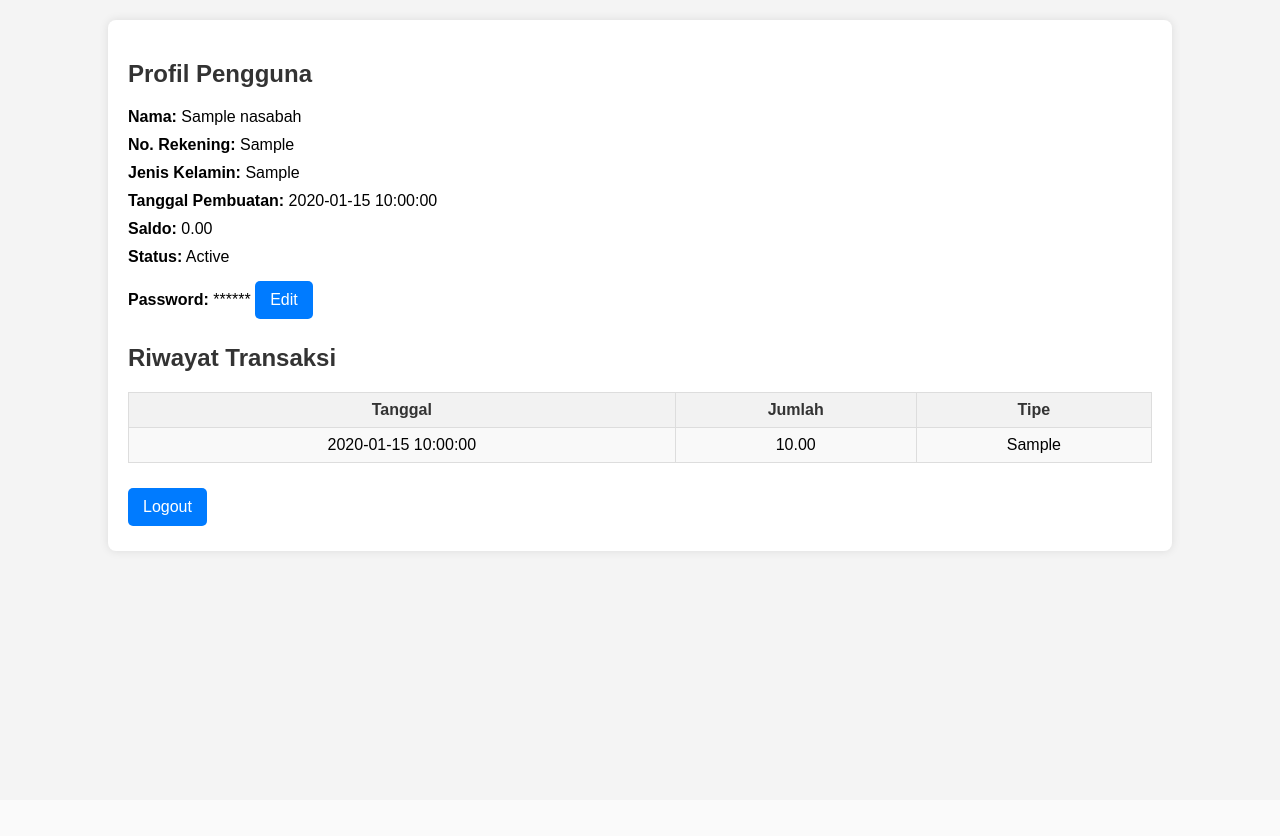
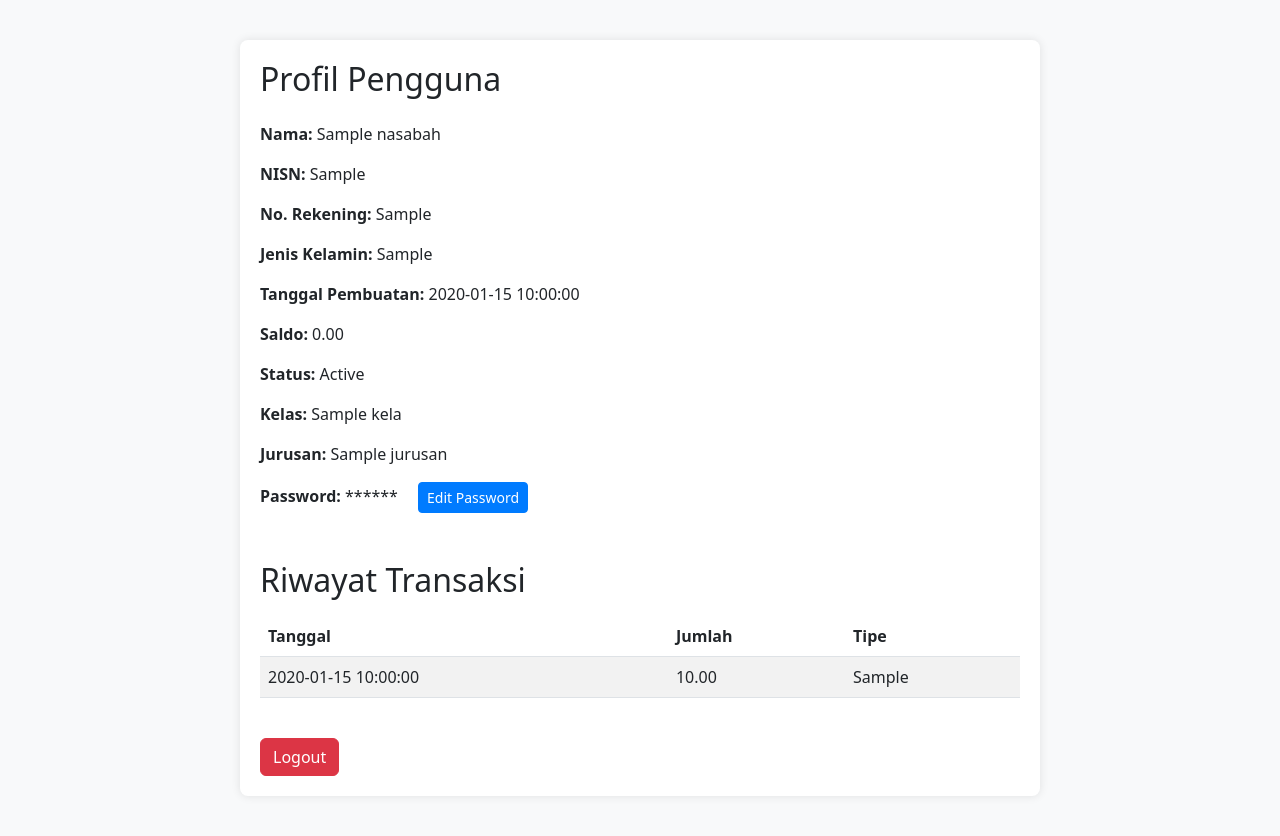
Before and after one commit to Argapr/CRUD_bankmini, a PHP site: page /Users/index.php in a window 1280 px wide. Before the commit the page ends 554 px from the top, so only its background shows below. Run offline with PHP 8.4, Linux system fonts and the light colour scheme; the visitor is signed in with stand-in values (Sample User, id 1); tables that the repository leaves empty or names only in its code hold one stand-in row (values such as "Sample post").

Commit message:
feat: validation add nasabah, update password, styling nasabah page

```diff
--- a/Users/index.php
+++ b/Users/index.php
@@ -1,45 +1,62 @@
 <?php
 session_start();
 
-// Cek apakah pengguna sudah login
 if (!isset($_SESSION['loggedin']) || $_SESSION['loggedin'] !== true) {
     header('Location: Login');
     exit;
 }
 
-// Koneksi ke database
 try {
     $pdo = new PDO('mysql:host=localhost;dbname=bank_mini', 'root', '');
     $pdo->setAttribute(PDO::ATTR_ERRMODE, PDO::ERRMODE_EXCEPTION);
 
     $nasabah_id = $_SESSION['nasabah_id'];
 
-    // Proses pembaruan password jika formulir dikirim
     if ($_SERVER['REQUEST_METHOD'] == 'POST' && isset($_POST['new_password'])) {
+        $old_password = $_POST['old_password'];
         $new_password = $_POST['new_password'];
         $confirm_password = $_POST['confirm_password'];
 
-        // Validasi konfirmasi password
+        // Mendapatkan password lama dari database tanpa hashing
+        $stmt = $pdo->prepare('SELECT password FROM nasabah WHERE id = ?');
+        $stmt->execute([$nasabah_id]);
+        $current_password = $stmt->fetchColumn();
+
+        echo "Password Lama dari Input: " . $old_password . "<br>";
+        echo "Password Lama dari Database: " . $current_password . "<br>";
+
+        // Memverifikasi password lama tanpa hashing
+        if ($old_password === $current_password) {
             if ($new_password === $confirm_password) {
-            // Hash password baru
-            $hashed_password = password_hash($new_password, PASSWORD_DEFAULT);
+                // Update password baru ke database tanpa hashing
+                $update_stmt = $pdo->prepare('UPDATE nasabah SET password = ? WHERE id = ?');
+                $update_stmt->execute([$new_password, $nasabah_id]);
 
-            // Update password di database
-            $update_stmt = $pdo->prepare('UPDATE nasabah SET password = ? WHERE id = ?');
-            $update_stmt->execute([$hashed_password, $nasabah_id]);
-
-            echo '<p>Password berhasil diperbarui!</p>';
+                echo '<div class="alert alert-success" role="alert">Password berhasil diperbarui!</div>';
             } else {
-            echo '<p>Password tidak cocok dengan konfirmasi password!</p>';
+                echo '<div class="alert alert-danger" role="alert">Password baru tidak cocok dengan konfirmasi password!</div>';
+            }
+        } else {
+            echo '<div class="alert alert-danger" role="alert">Password lama tidak sesuai!</div>';
         }
     }
 
-    // Ambil data nasabah
+    // Mendapatkan data nasabah
     $stmt = $pdo->prepare('SELECT * FROM nasabah WHERE id = ?');
     $stmt->execute([$nasabah_id]);
     $nasabah = $stmt->fetch(PDO::FETCH_ASSOC);
 
-    // Ambil data transaksi berdasarkan no_rekening
+    // Mendapatkan nama kelas
+    $stmt = $pdo->prepare('SELECT nama FROM kelas WHERE id = ?');
+    $stmt->execute([$nasabah['kelas_id']]);
+    $kelas = $stmt->fetch(PDO::FETCH_ASSOC);
+
+    // Mendapatkan nama jurusan
+    $stmt = $pdo->prepare('SELECT nama FROM jurusan WHERE id = ?');
+    $stmt->execute([$nasabah['jurusan_id']]);
+    $jurusan = $stmt->fetch(PDO::FETCH_ASSOC);
+
+    // Mendapatkan transaksi
     $stmt = $pdo->prepare('SELECT * FROM transaksi WHERE no_rekening = ? ORDER BY tanggal DESC');
     $stmt->execute([$nasabah['no_rekening']]);
     $transaksi = $stmt->fetchAll(PDO::FETCH_ASSOC);
@@ -49,191 +66,95 @@ try {
 }
 ?>
 
+
+
 <!DOCTYPE html>
 <html lang="en">
 <head>
     <meta charset="UTF-8">
     <title>Profil Nasabah</title>
+    <link href="https://cdn.jsdelivr.net/npm/bootstrap@5.2.3/dist/css/bootstrap.min.css" rel="stylesheet">
     <style>
         body {
-            font-family: Arial, sans-serif;
-            background-color: #f4f4f4;
-            margin: 0;
-            padding: 0;
+            background-color: #f8f9fa;
         }
 
         .container {
-            width: 80%;
-            margin: 20px auto;
+            max-width: 800px;
+            margin: 40px auto;
             padding: 20px;
             background-color: #fff;
-            box-shadow: 0 0 10px rgba(0, 0, 0, 0.1);
-            border-radius: 8px;
-        }
-
-        h2 {
-            color: #333;
-        }
-
-        p {
-            font-size: 16px;
-            margin: 10px 0;
-        }
-
-        table {
-            width: 100%;
-            border-collapse: collapse;
-            margin: 20px 0;
-        }
-
-        th, td {
-            border: 1px solid #ddd;
-            padding: 8px;
-            text-align: center;
-        }
-
-        th {
-            background-color: #f2f2f2;
-            color: #333;
-        }
-
-        tr:nth-child(even) {
-            background-color: #f9f9f9;
-        }
-
-        .button {
-            display: inline-block;
-            padding: 10px 15px;
-            margin: 5px 0;
-            font-size: 16px;
-            color: #fff;
-            background-color: #007bff;
-            border: none;
-            border-radius: 5px;
-            text-decoration: none;
-            text-align: center;
-            cursor: pointer;
-        }
-
-        .button:hover {
-            background-color: #0056b3;
-        }
-
-        .modal {
-            display: none;
-            position: fixed;
-            z-index: 1;
-            left: 0;
-            top: 0;
-            width: 100%;
-            height: 100%;
-            overflow: auto;
-            background-color: rgba(0, 0, 0, 0.4);
-            padding-top: 60px;
-        }
-
-        .modal-content {
-            background-color: #fff;
-            margin: 5% auto;
-            padding: 20px;
-            border: 1px solid #888;
-            width: 80%;
-            max-width: 400px;
             border-radius: 8px;
             box-shadow: 0 0 10px rgba(0, 0, 0, 0.1);
         }
 
-        .modal-header {
-            display: flex;
-            justify-content: space-between;
-            align-items: center;
+        .table th, .table td {
+            vertical-align: middle;
         }
 
-        .modal-header h2 {
-            margin: 0;
+        .modal-content {
+            border-radius: 8px;
         }
 
-        .close {
-            color: #aaa;
-            font-size: 28px;
-            font-weight: bold;
-            cursor: pointer;
+        .modal-header {
+            border-bottom: none;
         }
 
-        .close:hover,
-        .close:focus {
-            color: #000;
+        .modal-footer {
+            border-top: none;
+            display: flex;
+            justify-content: center;
         }
 
-        .modal-body {
-            margin: 20px 0;
+        .btn-primary {
+            background-color: #007bff;
+            border-color: #007bff;
+            transition: background-color 0.3s ease;
         }
 
-        .modal-body label {
-            display: block;
-            margin-bottom: 5px;
-        }
-
-        .modal-body input[type="password"] {
-            width: 100%;
-            padding: 10px;
-            margin-bottom: 10px;
-            border: 1px solid #ddd;
-            border-radius: 4px;
-        }
-
-        .modal-body input[type="submit"] {
-            background-color: #007bff;
-            color: #fff;
-            border: none;
-            padding: 10px;
-            border-radius: 4px;
-            cursor: pointer;
-        }
-
-        .modal-body input[type="submit"]:hover {
+        .btn-primary:hover {
             background-color: #0056b3;
         }
     </style>
     <script>
         function openModal() {
-            document.getElementById("editPasswordModal").style.display = "block";
+            var modal = new bootstrap.Modal(document.getElementById("editPasswordModal"));
+            modal.show();
         }
 
         function closeModal() {
-            document.getElementById("editPasswordModal").style.display = "none";
-        }
-
-        window.onclick = function(event) {
-            if (event.target == document.getElementById("editPasswordModal")) {
-                closeModal();
-            }
+            var modal = bootstrap.Modal.getInstance(document.getElementById("editPasswordModal"));
+            modal.hide();
         }
     </script>
 </head>
 <body>
     <div class="container">
-        <h2>Profil Pengguna</h2>
+        <h2 class="mb-4">Profil Pengguna</h2>
         <p><strong>Nama:</strong> <?php echo htmlspecialchars($nasabah['nama']); ?></p>
+        <p><strong>NISN:</strong> <?php echo htmlspecialchars($nasabah['nisn']); ?></p>
         <p><strong>No. Rekening:</strong> <?php echo htmlspecialchars($nasabah['no_rekening']); ?></p>
         <p><strong>Jenis Kelamin:</strong> <?php echo htmlspecialchars($nasabah['jenis_kelamin']); ?></p>
         <p><strong>Tanggal Pembuatan:</strong> <?php echo htmlspecialchars($nasabah['tanggal_pembuatan']); ?></p>
         <p><strong>Saldo:</strong> <?php echo number_format($nasabah['saldo'], 2); ?></p>
         <p><strong>Status:</strong> <?php echo ucfirst(htmlspecialchars($nasabah['status'])); ?></p>
-
-        <!-- Tambahkan ikon edit password -->
+        <p><strong>Kelas:</strong> <?php echo htmlspecialchars($kelas['nama']); ?></p>
+        <p><strong>Jurusan:</strong> <?php echo htmlspecialchars($jurusan['nama']); ?></p>
         <p>
             <strong>Password:</strong> ******
-            <a href="javascript:void(0)" class="button" onclick="openModal()">Edit</a>
+            <button type="button" class="btn btn-primary btn-sm ms-3" onclick="openModal()">Edit Password</button>
         </p>
 
-        <h2>Riwayat Transaksi</h2>
-        <table>
+        <h2 class="mt-5">Riwayat Transaksi</h2>
+        <table class="table table-striped mt-3">
+            <thead>
                 <tr>
                     <th>Tanggal</th>
                     <th>Jumlah</th>
                     <th>Tipe</th>
                 </tr>
+            </thead>
+            <tbody>
                 <?php foreach ($transaksi as $t): ?>
                 <tr>
                     <td><?php echo htmlspecialchars($t['tanggal']); ?></td>
@@ -241,28 +162,46 @@ try {
                     <td><?php echo ucfirst(htmlspecialchars($t['tipe'])); ?></td>
                 </tr>
                 <?php endforeach; ?>
+            </tbody>
         </table>
 
-        <a href="Logout" class="button">Logout</a>
+        <a href="Logout" class="btn btn-danger mt-4">Logout</a>
     </div>
 
-    <!-- Popup form untuk edit password -->
-    <div id="editPasswordModal" class="modal">
+    <!-- Modal untuk edit password -->
+    <!-- Modal untuk edit password -->
+<div class="modal fade" id="editPasswordModal" tabindex="-1" aria-labelledby="editPasswordModalLabel" aria-hidden="true">
+    <div class="modal-dialog">
         <div class="modal-content">
             <div class="modal-header">
-                <h2>Edit Password</h2>
-                <span class="close" onclick="closeModal()">&times;</span>
+                <h5 class="modal-title" id="editPasswordModalLabel">Edit Password</h5>
+                <button type="button" class="btn-close" aria-label="Close" onclick="closeModal()"></button>
             </div>
             <div class="modal-body">
                 <form action="" method="post">
-                    <label for="new_password">Password Baru:</label>
-                    <input type="password" id="new_password" name="new_password" required>
-                    <label for="confirm_password">Konfirmasi Password:</label>
-                    <input type="password" id="confirm_password" name="confirm_password" required>
-                    <input type="submit" value="Update Password">
+                    <div class="mb-3">
+                        <label for="old_password" class="form-label">Password Lama:</label>
+                        <input type="password" id="old_password" name="old_password" class="form-control" required>
+                    </div>
+                    <div class="mb-3">
+                        <label for="new_password" class="form-label">Password Baru:</label>
+                        <input type="password" id="new_password" name="new_password" class="form-control" required>
+                    </div>
+                    <div class="mb-3">
+                        <label for="confirm_password" class="form-label">Konfirmasi Password:</label>
+                        <input type="password" id="confirm_password" name="confirm_password" class="form-control" required>
+                    </div>
+                    <div class="modal-footer">
+                        <input type="submit" class="btn btn-primary" value="Update Password">
+                    </div>
                 </form>
             </div>
         </div>
     </div>
+</div>
+
+
+
+    <script src="https://cdn.jsdelivr.net/npm/bootstrap@5.2.3/dist/js/bootstrap.bundle.min.js"></script>
 </body>
 </html>
```
Also changed, not shown: Admin/Add/index.php (+21 -6 lines), Users/Login/index.php (+50 -7 lines), Users/Login/login_process.php (+4 -20 lines). Lines whose indentation alone changed are shown as unchanged.
